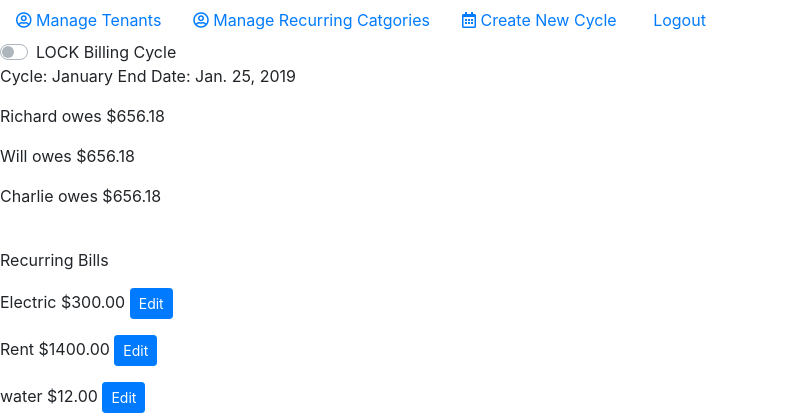
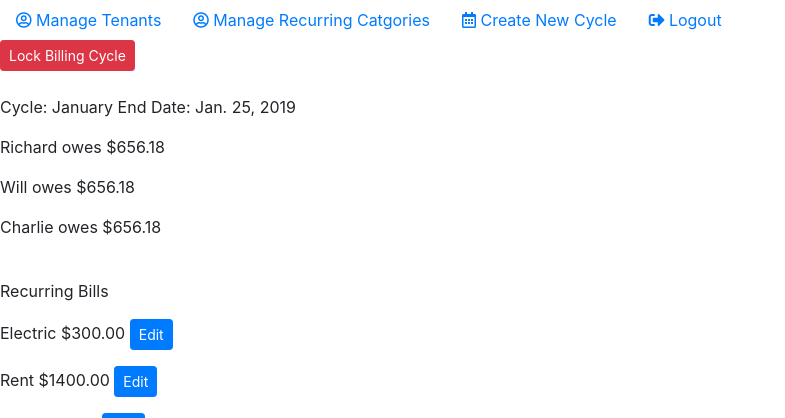
Before and after one commit to rjlancaster/ponyUp, a Django app: page /cycleDetail/1 in a window 1280 px wide. Shown: the part 56-474 px from the top of the page, without its empty margins (0-785 px from the left). Run offline with Django 3.2, Linux system fonts and the light colour scheme; a user stored in the database is signed in; data comes from the database, SQL or seed files in the repository; both versions use the stored data as it was after the commit; some libraries are stand-ins or nearby versions.

Commit message:
Changed switch bar to lock billing cycle to a button

```diff
--- a/cycles/templates/cycles/cycleDetail.html
+++ b/cycles/templates/cycles/cycleDetail.html
@@ -2,13 +2,24 @@
 
 {% block content %}
 
-<form action="{% url 'cycles:cycleLock' cycle.id %}" method="post">
+{% if cycle.inactive == 0 %}
+<a href="{% url 'cycles:cycleLock' cycle.id %}"><button class="btn btn-danger btn-sm">Lock Billing Cycle</button></a>
+{% endif %}
+
+{% if cycle.inactive == 1 %}
+<a href="{% url 'cycles:cycleLock' cycle.id %}"><button class="btn btn-primary btn-sm">Unlock Billing Cycle</button></a>
+{% endif %}
+
+<br>
+<br>
+
+<!-- <form action="{% url 'cycles:cycleLock' cycle.id %}" method="post">
     {% csrf_token %}
     <div class="custom-control custom-switch">
         <input type="checkbox" onChange="this.form.submit()" class="custom-control-input" id="customSwitch1">
         <label class="custom-control-label" for="customSwitch1">LOCK Billing Cycle</label>
     </div>
-</form>
+</form> -->
 
 <p>Cycle: {{ cycle.name }} End Date: {{ cycle.endDate }} </p>
 
--- a/cycles/templates/cycles/index.html
+++ b/cycles/templates/cycles/index.html
@@ -11,8 +11,7 @@
     <link rel="stylesheet" href="https://stackpath.bootstrapcdn.com/bootstrap/4.3.1/css/bootstrap.min.css" integrity="sha384-ggOyR0iXCbMQv3Xipma34MD+dH/1fQ784/j6cY/iJTQUOhcWr7x9JvoRxT2MZw1T" crossorigin="anonymous">
 
     <!-- Font Awesome -->
-    <link rel="stylesheet" href="https://use.fontawesome.com/releases/v5.7.0/css/all.css"
-        integrity="sha384-lZN37f5QGtY3VHgisS14W3ExzMWZxybE1SJSEsQp9S+oqd12jhcu+A56Ebc1zFSJ" crossorigin="anonymous">
+    <link rel="stylesheet" href="https://use.fontawesome.com/releases/v5.7.2/css/all.css" integrity="sha384-fnmOCqbTlWIlj8LyTjo7mOUStjsKC4pOpQbqyi7RrhN7udi9RwhKkMHpvLbHG9Sr" crossorigin="anonymous">
 
     <link rel="stylesheet" type="text/css" href="{% static 'cycles/index.css' %}">
 
--- a/cycles/templates/cycles/navbar.html
+++ b/cycles/templates/cycles/navbar.html
@@ -14,6 +14,6 @@
         <a href="{% url 'cycles:newCycleForm' %}" class="nav-link link"><i class="far fa-calendar-alt"></i> Create New Cycle</a>
     </li>
     <li class="nav-item">
-        <a href="{% url 'cycles:logout' %}" class="nav-link link"><i class="far fa-sign-out"></i> Logout</a>
+        <a href="{% url 'cycles:logout' %}" class="nav-link link"><i class="fas fa-sign-out-alt"></i> Logout</a>
     </li>
 </ul>
```
Also changed, not shown: db.sqlite3.
